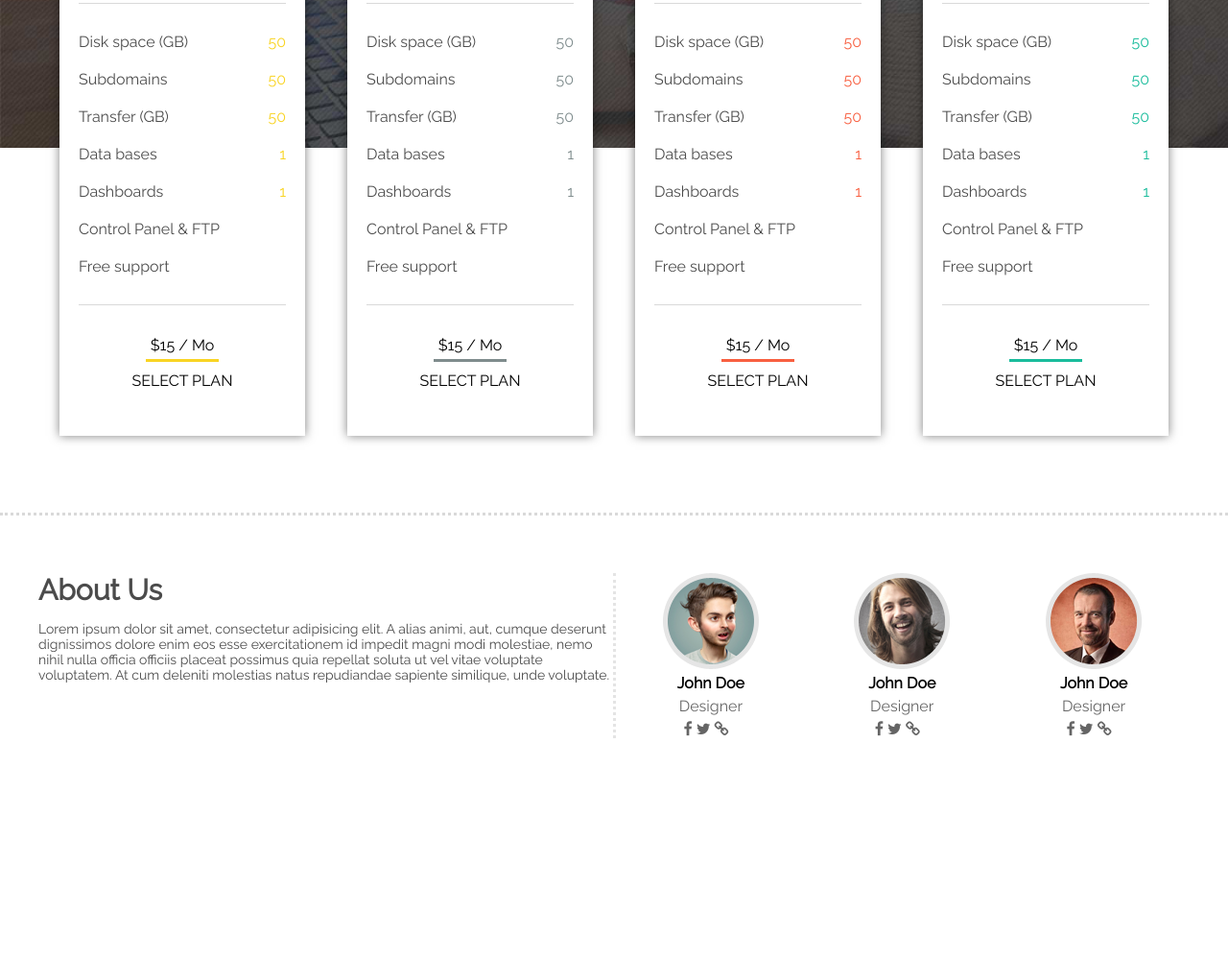
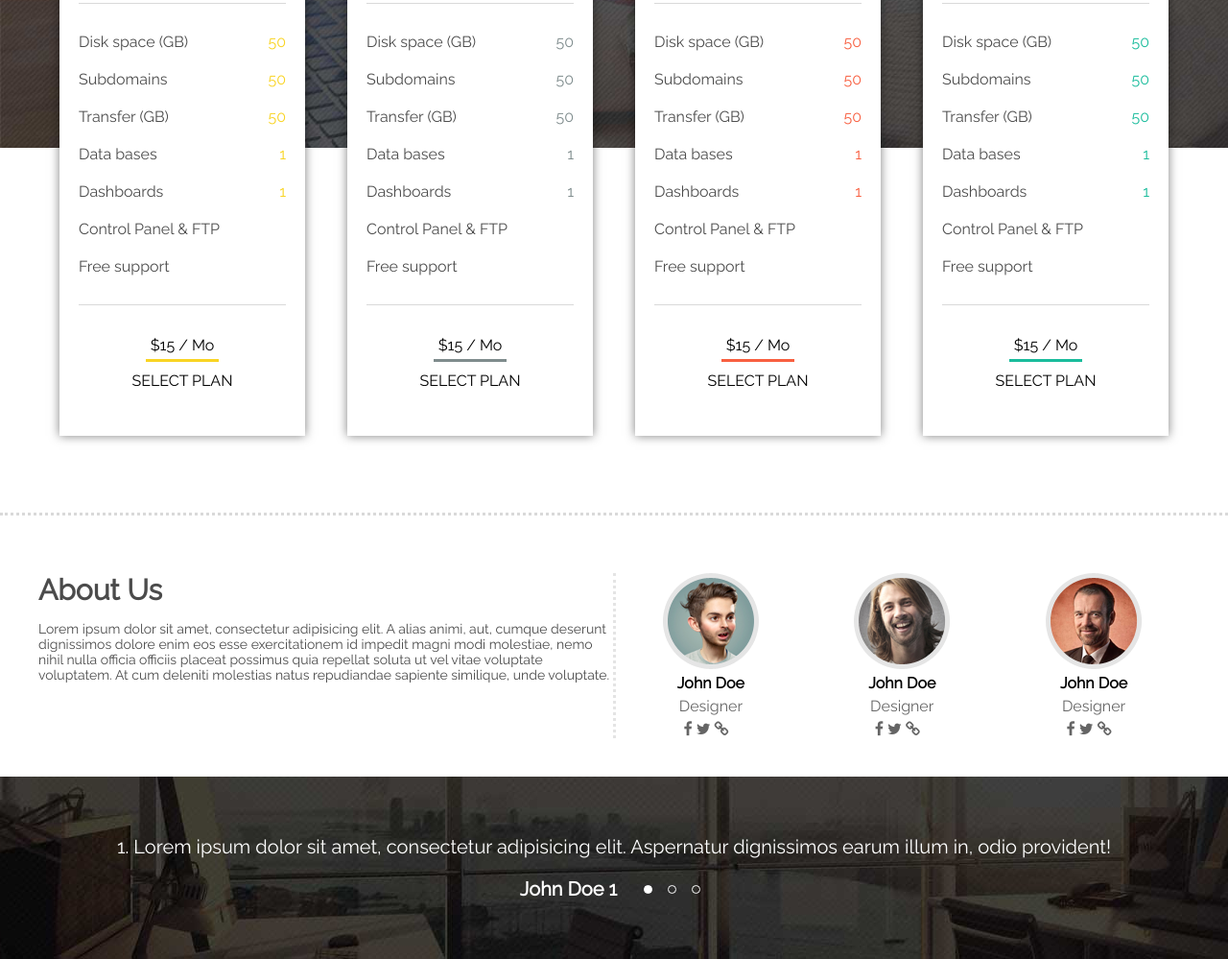
Before and after one commit to Belchenkov/ghost-host, a website: page public/index.html in a window 1280 px wide. Shown: the part 1548-2547 px from the top of the page at 96% size. Before the commit the page ends 2357 px from the top, so only its background shows below. Drawn offline with Linux system fonts and the light colour scheme.

Commit message:
Section Slider

```diff
--- a/public/index.html
+++ b/public/index.html
@@ -310,6 +310,42 @@
             </div>
         </section>
 
+        <section class="slider">
+            <div class="slider__slide">
+                <div class="slider__quote">1. Lorem ipsum dolor sit amet, consectetur adipisicing elit. Aspernatur dignissimos earum illum in, odio provident!</div>
+                <div class="slider__info">
+                    <div class="slider__name">John Doe 1</div>
+                    <div class="slider__icons">
+                        <span class="slider__icon slider__icon--active"></span>
+                        <span class="slider__icon"></span>
+                        <span class="slider__icon"></span>
+                    </div>
+                </div>
+            </div>
+            <div class="slider__slide hide">
+                <div class="slider__quote">2. Lorem ipsum dolor sit amet, consectetur adipisicing elit. Aspernatur dignissimos earum illum in, odio provident!</div>
+                <div class="slider__info">
+                    <div class="slider__name">John Doe 2</div>
+                    <div class="slider__icons">
+                        <span class="slider__icon"></span>
+                        <span class="slider__icon slider__icon--active"></span>
+                        <span class="slider__icon"></span>
+                    </div>
+                </div>
+            </div>
+            <div class="slider__slide hide">
+                <div class="slider__quote">3. Lorem ipsum dolor sit amet, consectetur adipisicing elit. Aspernatur dignissimos earum illum in, odio provident!</div>
+                <div class="slider__info">
+                    <div class="slider__name">John Doe 3</div>
+                    <div class="slider__icons">
+                        <span class="slider__icon "></span>
+                        <span class="slider__icon"></span>
+                        <span class="slider__icon slider__icon--active"></span>
+                    </div>
+                </div>
+            </div>
+        </section>
+
     </div>
 
 </body>
--- a/src/scss/main.scss
+++ b/src/scss/main.scss
@@ -34,3 +34,7 @@ a {
   flex-grow: 1;
   height: 100vh;
 }
+
+.hide {
+  display: none!important;
+}
--- /dev/null
+++ b/src/scss/slider.scss
@@ -0,0 +1,54 @@
+@import "partials/params";
+@import "partials/mixins";
+
+
+.slider {
+  @include flex-center;
+  height: 190px;
+  background: url("img/comment_bg.jpg") no-repeat center;
+  background-size: cover;
+  color: #fff;
+
+  &__slide {
+    @include flex-center;
+    opacity: 1;
+    transition: opacity .3s;
+  }
+
+  &__quote {
+    font-size: 20px;
+    margin-bottom: 20px;
+    text-align: center;
+  }
+
+  &__info {
+    display: flex;
+  }
+
+  &__name {
+    font-size: 20px;
+    font-weight: bold;
+  }
+
+  &__icons {
+    display: inline-flex;
+    align-items: center;
+    margin-left: 20px;
+  }
+
+  &__icon {
+    cursor: pointer;
+    position: relative;
+    width: 7px;
+    height: 7px;
+    top: 1px;
+    border-radius: 50%;
+    border: 1px solid #fff;
+    margin: 2px 8px;
+
+    &--active {
+      background-color: #fff;
+    }
+  }
+
+}
```
Also changed, not shown: public/bundle.min.css.
